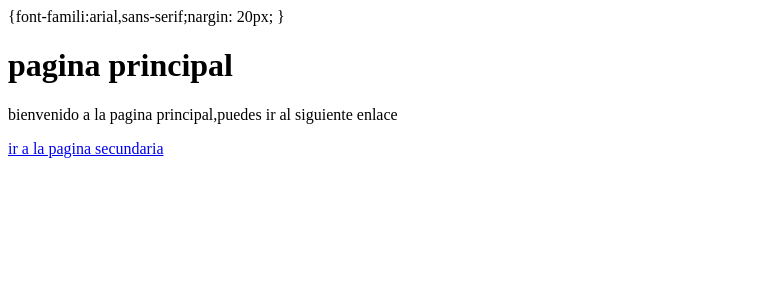
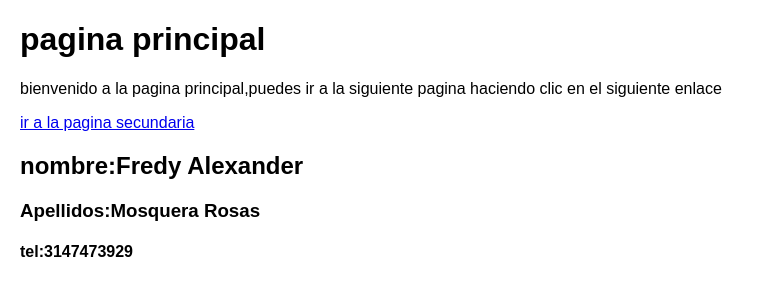
Before and after one commit to DARFredy/actividad-final-recuperacion, a plain HTML site: page index.html in a window 1280 px wide. Shown: the whole page, without its empty margins (0-776 px from the left). Drawn offline with Linux system fonts and the light colour scheme.

Commit message:
v2 pagina secundaria

```diff
--- a/index.html
+++ b/index.html
@@ -6,10 +6,18 @@
     <title>pagina principal</title>
 </head>
 <body>
-    {font-famili:arial,sans-serif;nargin: 20px;
+    <style>
+        body
+    {font-family: Arial, Helvetica, sans-serif;
+        margin: 20px;
     }
+
+</style>
 </body>
 <h1>pagina principal</h1>
-<p>bienvenido a la pagina principal,puedes ir al siguiente enlace</p>
+<p>bienvenido a la pagina principal,puedes ir a la siguiente pagina haciendo clic en el siguiente enlace</p>
 <a href="pagina secundaria.html">ir a la pagina secundaria</a>
+<h2>nombre:Fredy Alexander</h2>
+<h3>Apellidos:Mosquera Rosas</h3>
+<h4>tel:3147473929</h4>
 </html>
```
